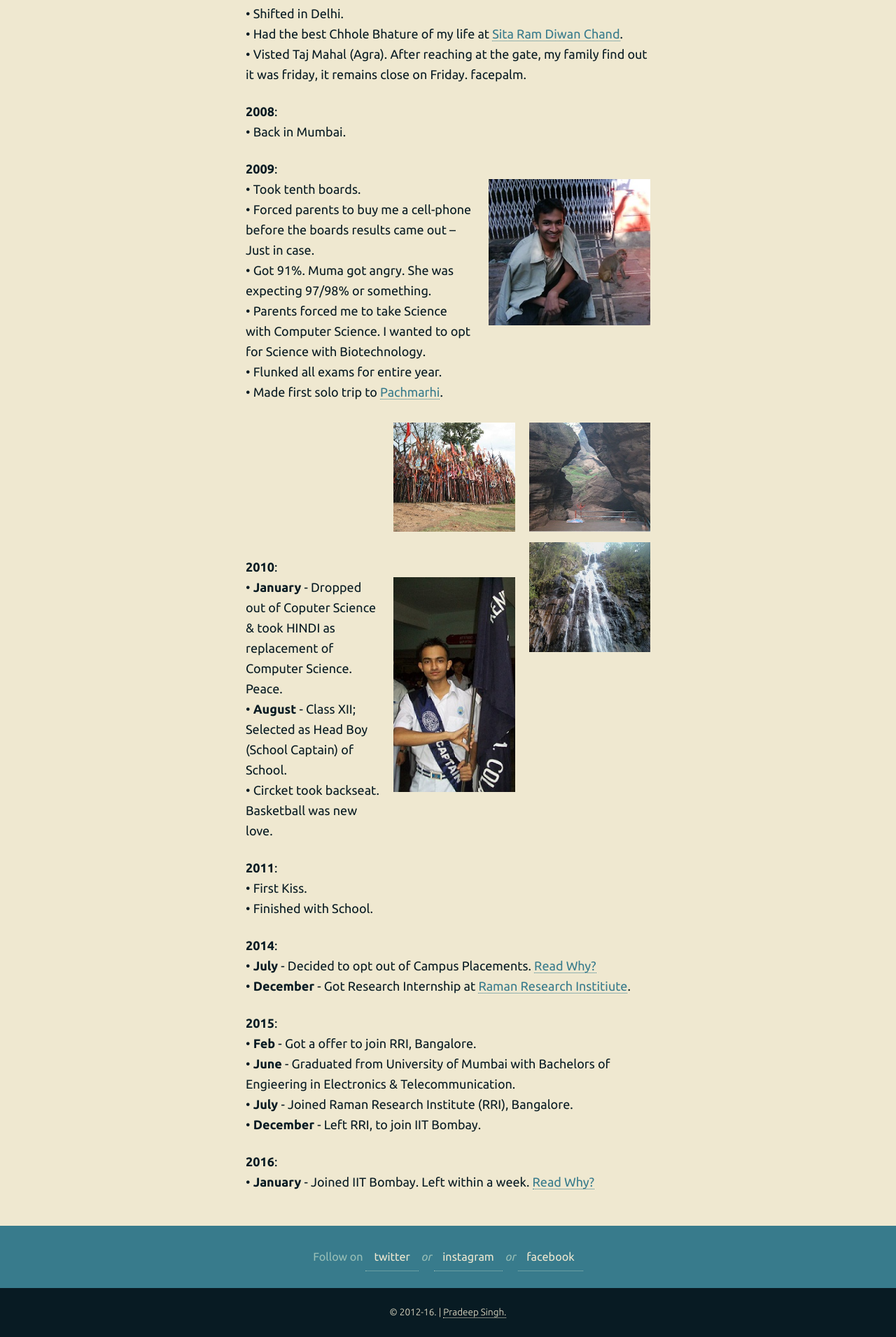
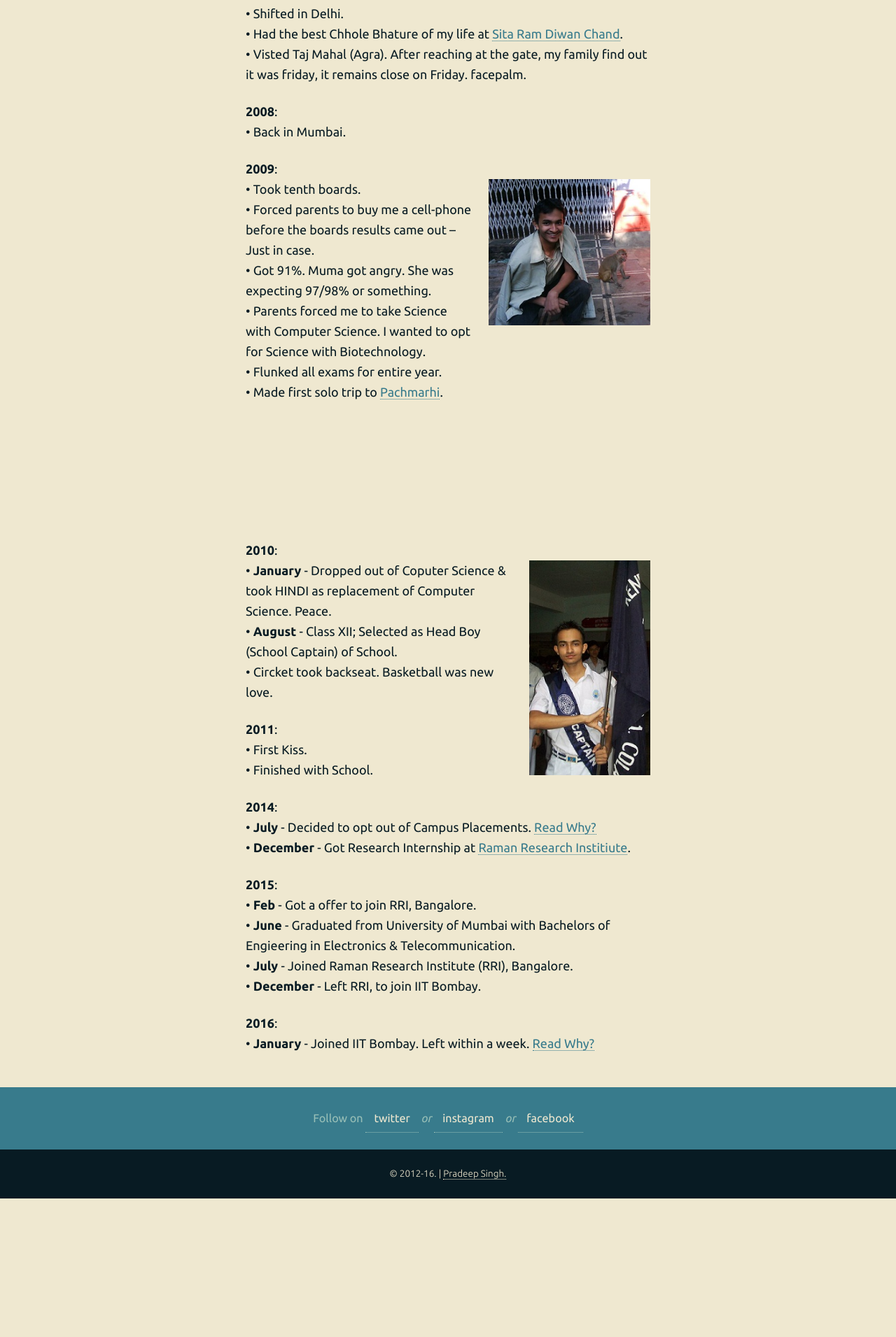
Before and after one commit to 93notes/93notes.github.io, a Jekyll site: the page built from timeline.html, in a window 1280 px wide. Shown: the part 1415-3326 px from the top of the page at 70% size. Built offline with Jekyll 4.4.1, drawn with Linux system fonts in a browser that asks for light colours; nearby versions of some CDN libraries; after the commit the page ends 3128 px from its top, so only the background shows below that.

Commit message:
Update timeline.html

```diff
--- a/timeline.html
+++ b/timeline.html
@@ -113,8 +113,8 @@ He wanted me to be as Rich as his freind. LOL. </br>
 &bull; Flunked all exams for entire year. </br>
 &bull; Made first solo trip to <a href="https://en.wikipedia.org/wiki/Pachmarhi" target="_blank">Pachmarhi</a>. </br>
 </br>
-<img width="30%" float="left" src="/images/personal/caves.jpg" alt="Caves in Pachmarhi"/> <img width="30%" float="center" src="/images/personal/temple.jpg" alt="Temple in Pachmarhi"/> <img width="30%" float="right" src="/images/personal/waterfall.jpg" alt="Bee Waterfall in Pachmarhi"/>
-</p>
+<!-- <img width="30%" float="left" src="/images/personal/caves.jpg" alt="Caves in Pachmarhi"/> <img width="30%" float="center" src="/images/personal/temple.jpg" alt="Temple in Pachmarhi"/> <img width="30%" float="right" src="/images/personal/waterfall.jpg" alt="Bee Waterfall in Pachmarhi"/>
+</p> -->
 </br>
 <p></p>
 </br>
```
